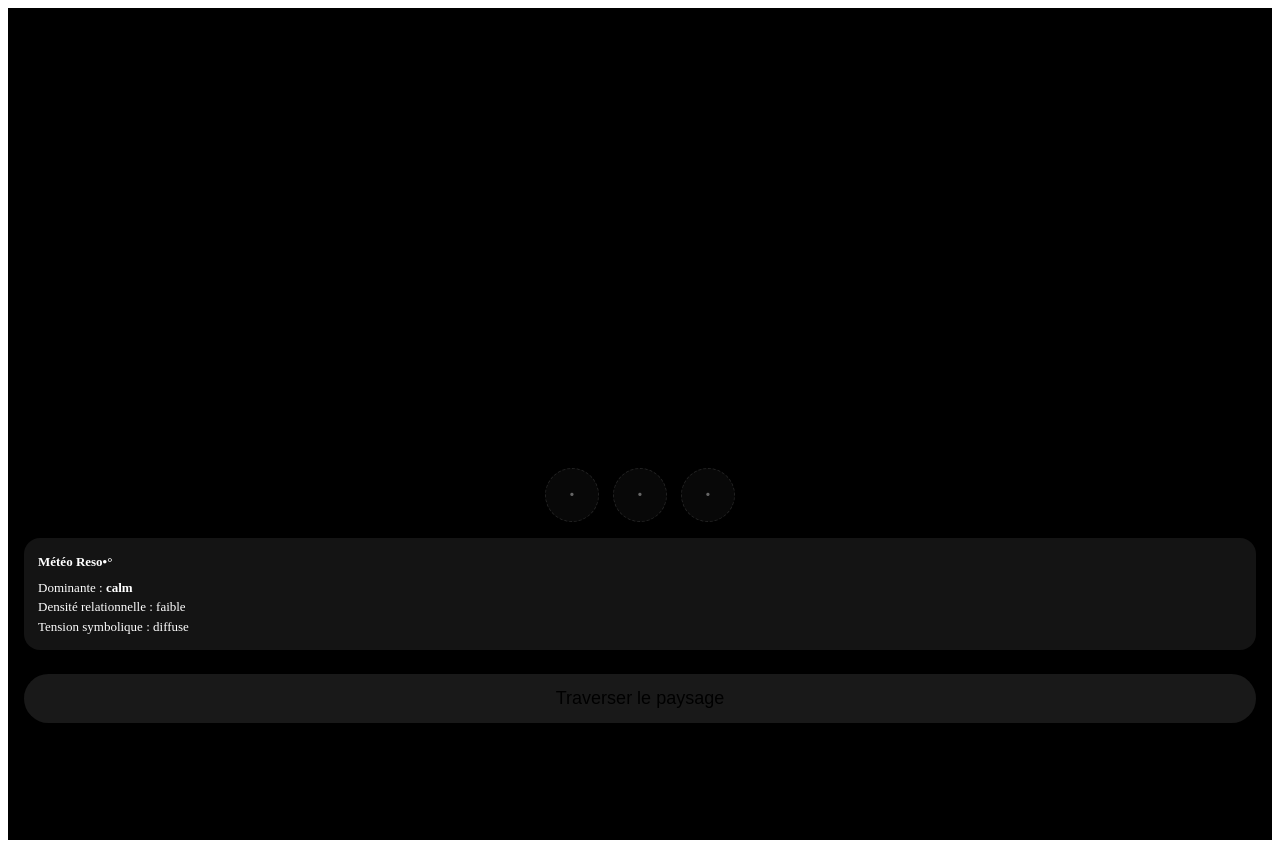
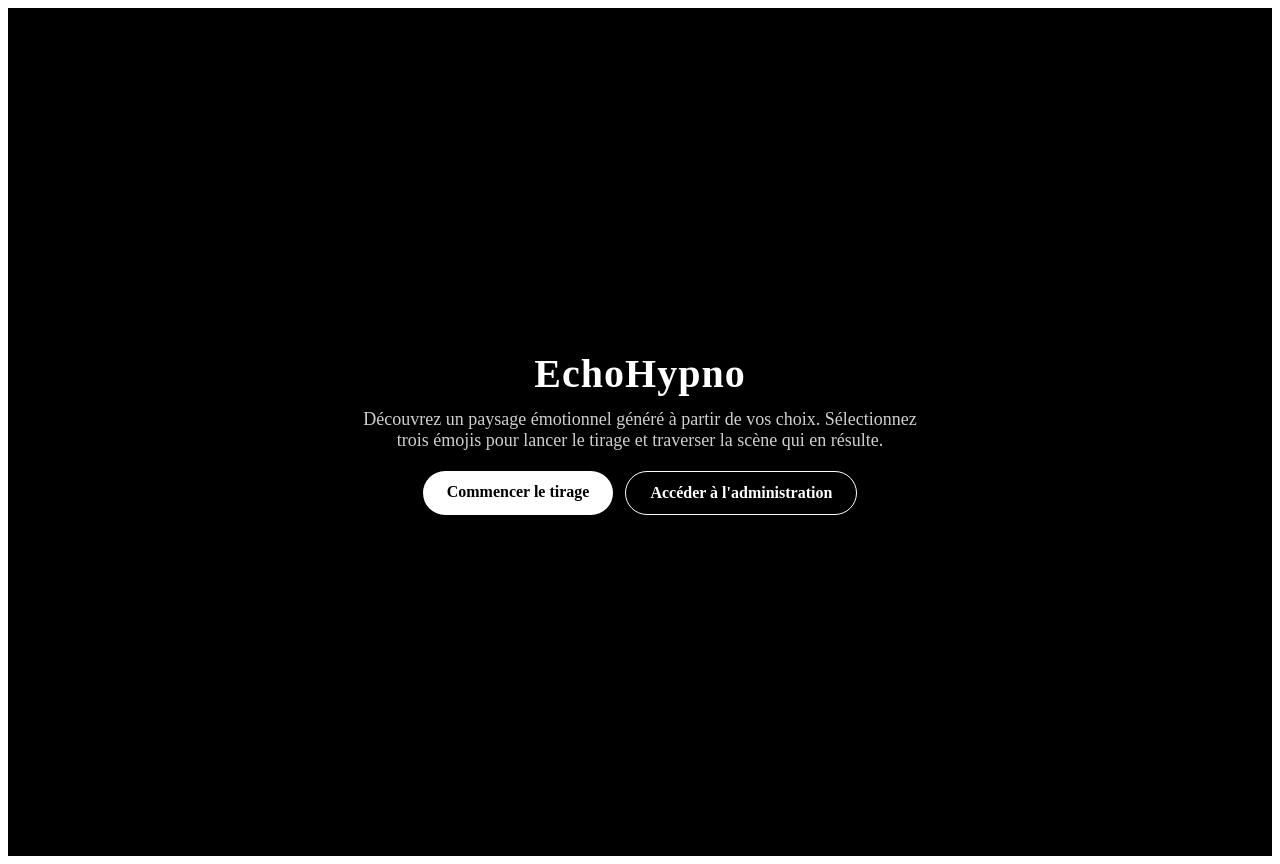
Before and after one commit to pierkiroule/EH, a React (Vite) app: page /#/ in a window 1280 px wide. Built offline with nearby package versions, Linux system fonts and the light colour scheme; no server answers; the database is empty.

Commit message:
Add home page before emoji draw

```diff
--- a/src/App.jsx
+++ b/src/App.jsx
@@ -1,4 +1,5 @@
 import { HashRouter, Routes, Route } from "react-router-dom";
+import Home from "./routes/Home.jsx";
 import Experience from "./routes/Experience.jsx";
 import Scene from "./routes/Scene.jsx";
 import Admin from "./routes/Admin.jsx";
@@ -11,7 +12,8 @@ export default function App() {
   return (
     <HashRouter>
       <Routes>
-        <Route path="/" element={<Experience />} />
+        <Route path="/" element={<Home />} />
+        <Route path="/experience" element={<Experience />} />
         <Route path="/scene/:id" element={<Scene />} />
         <Route path="/admin" element={<Admin />} />
       </Routes>
--- /dev/null
+++ b/src/routes/Home.jsx
@@ -0,0 +1,59 @@
+import { Link } from "react-router-dom";
+
+export default function Home() {
+  return (
+    <div
+      style={{
+        minHeight: "100vh",
+        background: "#000",
+        color: "#fff",
+        display: "flex",
+        flexDirection: "column",
+        justifyContent: "center",
+        alignItems: "center",
+        gap: 20,
+        padding: 24,
+        textAlign: "center",
+      }}
+    >
+      <div style={{ maxWidth: 560, display: "grid", gap: 12 }}>
+        <h1 style={{ margin: 0, fontSize: 40, letterSpacing: 1 }}>
+          EchoHypno
+        </h1>
+        <p style={{ margin: 0, fontSize: 18, color: "#cfcfcf" }}>
+          Découvrez un paysage émotionnel généré à partir de vos choix. Sélectionnez
+          trois émojis pour lancer le tirage et traverser la scène qui en résulte.
+        </p>
+      </div>
+
+      <div style={{ display: "flex", flexWrap: "wrap", gap: 12 }}>
+        <Link
+          to="/experience"
+          style={{
+            padding: "12px 24px",
+            borderRadius: 999,
+            background: "#fff",
+            color: "#000",
+            fontWeight: 600,
+            textDecoration: "none",
+          }}
+        >
+          Commencer le tirage
+        </Link>
+        <Link
+          to="/admin"
+          style={{
+            padding: "12px 24px",
+            borderRadius: 999,
+            border: "1px solid #fff",
+            color: "#fff",
+            fontWeight: 600,
+            textDecoration: "none",
+          }}
+        >
+          Accéder à l'administration
+        </Link>
+      </div>
+    </div>
+  );
+}
```
